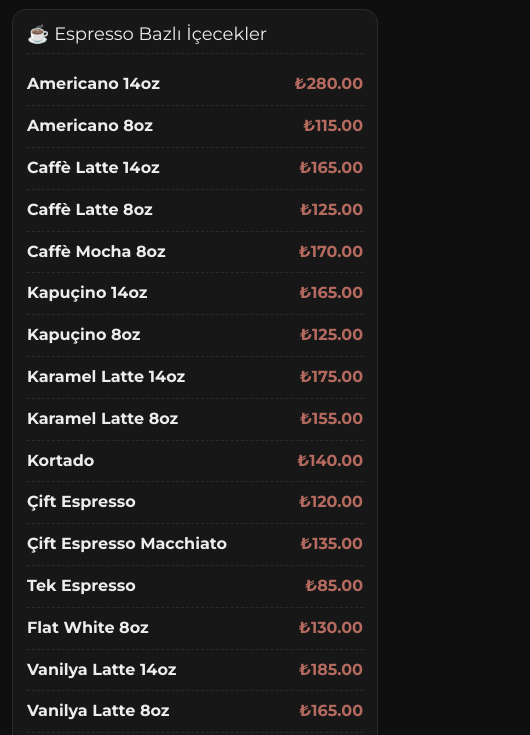
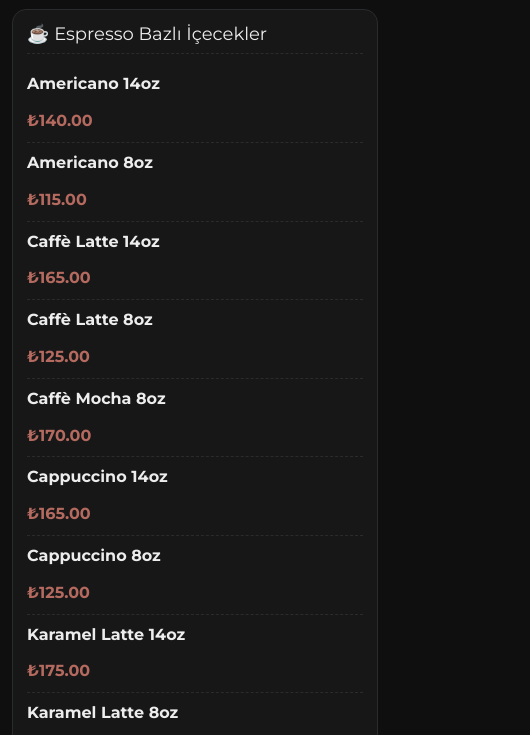
Before and after one commit to bekiryazici/cofferscoffee, a plain HTML site: page index.html in a window 390 px wide. Shown: the part 76-811 px from the top of the page, 530 px wide, since content can reach past the window. Drawn offline with nearby package versions, Linux system fonts and the light colour scheme.

Commit message:
Update index.html

```diff
--- a/index.html
+++ b/index.html
@@ -22,15 +22,22 @@
     .lang-switch button.active{background:var(--accent); color:#111;}
     .section{background:var(--card); border-radius:14px; padding:14px; margin:12px 0 16px; border:1px solid var(--divider);}
     .section h2{font-size:18px; margin:0 0 10px; border-bottom:1px dashed var(--divider); padding-bottom:8px;}
-    .item{display:flex; align-items:baseline; justify-content:space-between; gap:12px; padding:8px 0;}
+    .item{display:flex; align-items:flex-start; justify-content:space-between; gap:12px; padding:8px 0;}
     .item + .item{border-top:1px dashed var(--divider);}
     .name{font-weight:700;}
     .desc{color:var(--muted); font-size:.92rem;}
     .price, .sizes span{font-weight:700; color:var(--accent); white-space:nowrap;}
-    .sizes{display:flex; gap:10px;}
+    .sizes{display:flex; flex-wrap:wrap; gap:10px; justify-content:flex-end; max-width:60%;}
     .foot{color:var(--muted); font-size:.9rem; text-align:center; margin-top:10px;}
     [data-lang]{display:none;}
     [data-lang].show{display:block;}
+
+    /* Mobile fixes: stack name + prices and let prices wrap cleanly */
+    @media (max-width: 480px){
+      .item{flex-direction:column; align-items:flex-start;}
+      .sizes{justify-content:flex-start; max-width:100%;}
+      .price, .sizes span{font-size:1rem;}
+    }
   </style>
 </head>
 <body>
@@ -48,16 +55,16 @@
 
       <div class="section">
         <h2>☕ Espresso Bazlı İçecekler</h2>
-        <div class="item"><div class="name">Americano 14oz</div><div class="price">₺280.00</div></div>
+        <div class="item"><div class="name">Americano 14oz</div><div class="price">₺140.00</div></div>
         <div class="item"><div class="name">Americano 8oz</div><div class="price">₺115.00</div></div>
         <div class="item"><div class="name">Caffè Latte 14oz</div><div class="price">₺165.00</div></div>
         <div class="item"><div class="name">Caffè Latte 8oz</div><div class="price">₺125.00</div></div>
         <div class="item"><div class="name">Caffè Mocha 8oz</div><div class="price">₺170.00</div></div>
-        <div class="item"><div class="name">Kapuçino 14oz</div><div class="price">₺165.00</div></div>
-        <div class="item"><div class="name">Kapuçino 8oz</div><div class="price">₺125.00</div></div>
+        <div class="item"><div class="name">Cappuccino 14oz</div><div class="price">₺165.00</div></div>
+        <div class="item"><div class="name">Cappuccino 8oz</div><div class="price">₺125.00</div></div>
         <div class="item"><div class="name">Karamel Latte 14oz</div><div class="price">₺175.00</div></div>
         <div class="item"><div class="name">Karamel Latte 8oz</div><div class="price">₺155.00</div></div>
-        <div class="item"><div class="name">Kortado</div><div class="price">₺140.00</div></div>
+        <div class="item"><div class="name">Cortado</div><div class="price">₺140.00</div></div>
         <div class="item"><div class="name">Çift Espresso</div><div class="price">₺120.00</div></div>
         <div class="item"><div class="name">Çift Espresso Macchiato</div><div class="price">₺135.00</div></div>
         <div class="item"><div class="name">Tek Espresso</div><div class="price">₺85.00</div></div>
@@ -138,7 +145,7 @@
 
       <div class="section">
         <h2>☕ Espresso Beverages</h2>
-        <div class="item"><div class="name">Americano 14oz</div><div class="price">₺280.00</div></div>
+        <div class="item"><div class="name">Americano 14oz</div><div class="price">₺140.00</div></div>
         <div class="item"><div class="name">Americano 8oz</div><div class="price">₺115.00</div></div>
         <div class="item"><div class="name">Caffè Latte 14oz</div><div class="price">₺165.00</div></div>
         <div class="item"><div class="name">Caffè Latte 8oz</div><div class="price">₺125.00</div></div>
@@ -242,14 +249,12 @@
         enBtn.classList.add('active'); trBtn.classList.remove('active');
         document.documentElement.setAttribute('lang','en');
       }
-      // persist choice
       try{ localStorage.setItem('menuLang', lang); }catch(e){}
     }
 
     trBtn.addEventListener('click', ()=>show('tr'));
     enBtn.addEventListener('click', ()=>show('en'));
 
-    // load saved
     try{
       const saved = localStorage.getItem('menuLang');
       if(saved==='en') show('en');
```
